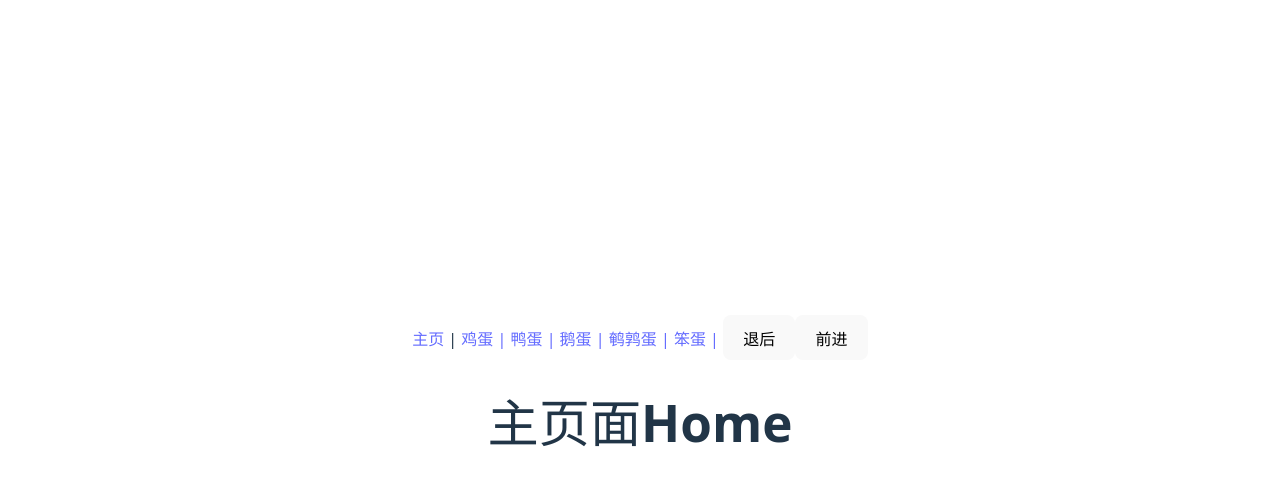
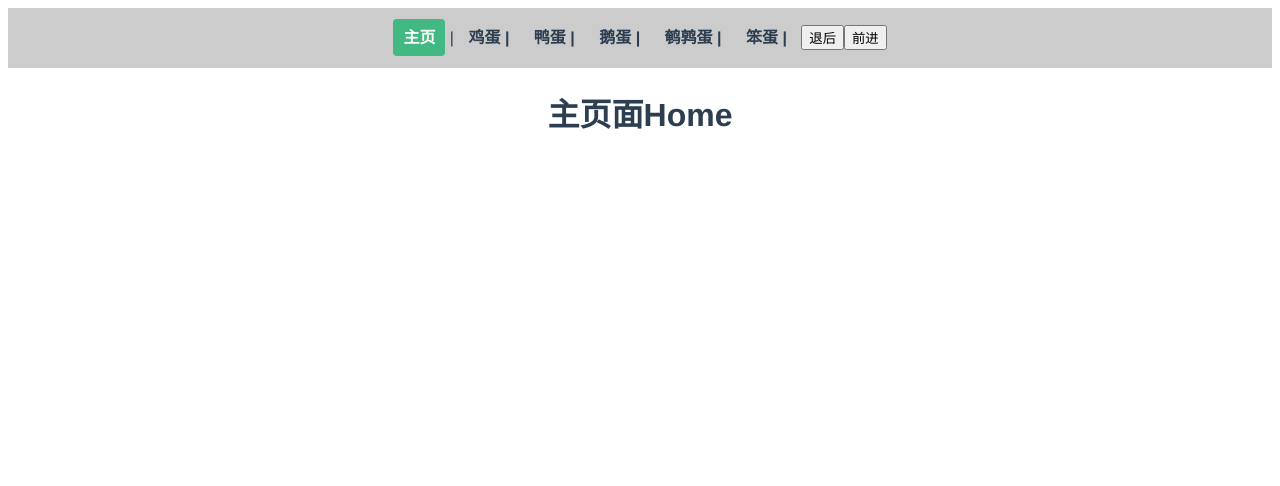
Before and after one commit to yuyueMidea/autoDeploy, a Vue app: page / in a window 1280 px wide. Shown: the top 486 px of the page. Built offline with nearby package versions, Linux system fonts and the light colour scheme.

Commit message:
修改样式

```diff
--- a/src/App.vue
+++ b/src/App.vue
@@ -1,12 +1,16 @@
 <template>
-  <nav>
+  <div id="app_wrapper">
+    <nav class="app_header">
       <router-link to="/">主页</router-link> |
       <router-link v-for="dataEgg in dataEggs" :key="dataEgg.id" :title="dataEgg.type"
         :to="{name:'eggs', params:{eggType:dataEgg.type}}">{{dataEgg.name}} | </router-link>
         <button @click="backward">退后</button>
         <button @click="forward">前进</button>
     </nav>
+    <div class="app_main">
       <router-view></router-view>
+    </div>
+  </div>
 </template>
 
 <script>
@@ -28,3 +32,41 @@ export default {
   }
 }
 </script>
+
+
+<style>
+#app_wrapper {
+  font-family: Avenir, Helvetica, Arial, sans-serif;
+  text-align: center;
+  color: #2c3e50;
+  width: 100%;
+  height: 100%;
+  display: flex;
+  flex-direction: column;
+}
+
+.app_header {
+  width: 100%;
+  height: 60px;
+  line-height: 60px;
+  background: #ccc;
+}
+.app_header a {
+  font-weight: bold;
+  color: #2c3e50;
+  text-decoration: none;
+  padding: 10px;
+  border-radius: 4px;
+}
+
+.app_header a.router-link-exact-active {
+  color: white;
+  background: #42b983;
+}
+
+.app_main {
+  width: 100%;
+  height: calc(100vh - 60px);
+  overflow-y: auto;
+}
+</style>
--- a/src/main.js
+++ b/src/main.js
@@ -1,7 +1,5 @@
 import { createApp } from 'vue'
-import './style.css'
+// import './style.css'
 import App from './App.vue'
 import router from './router'
-import { groupBy } from 'lodash'
-console.log('groupBy: ', groupBy)
 createApp(App).use(router).mount('#app')
```
Lines whose indentation alone changed are shown as unchanged.
